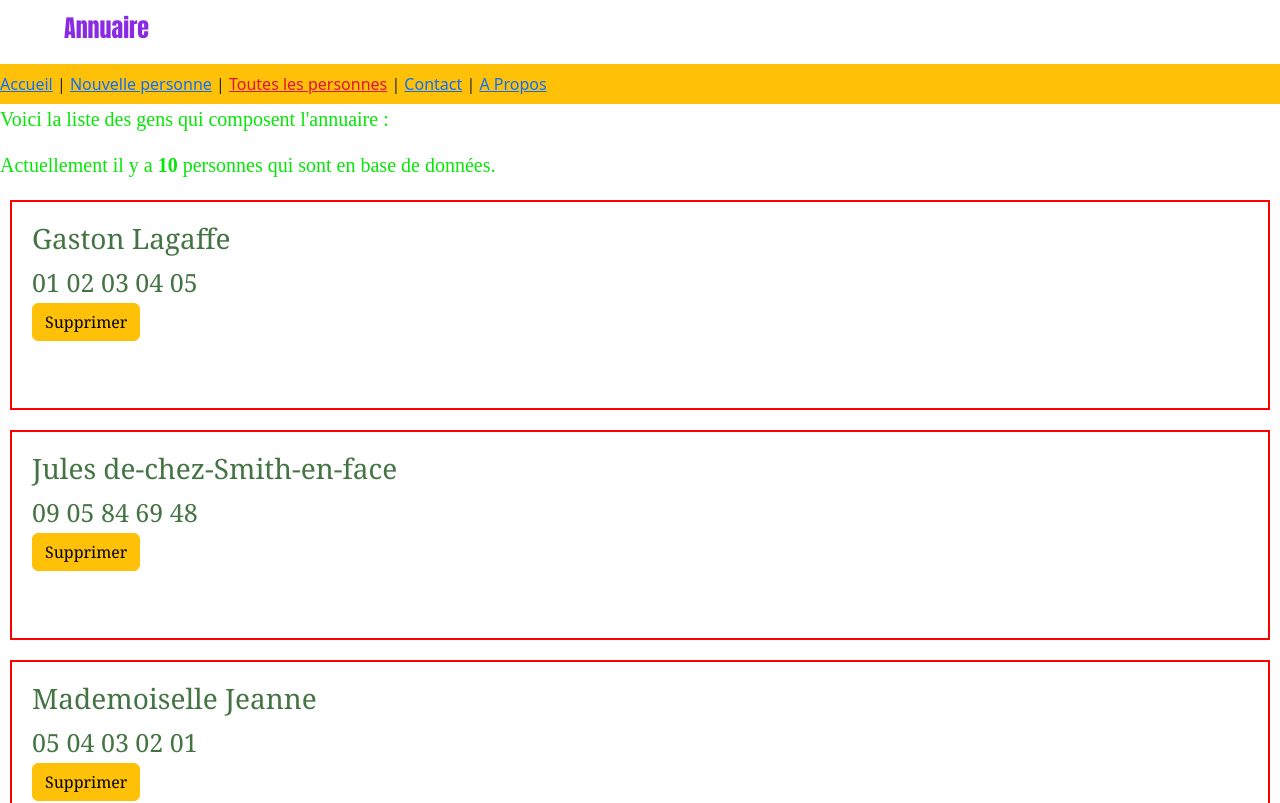
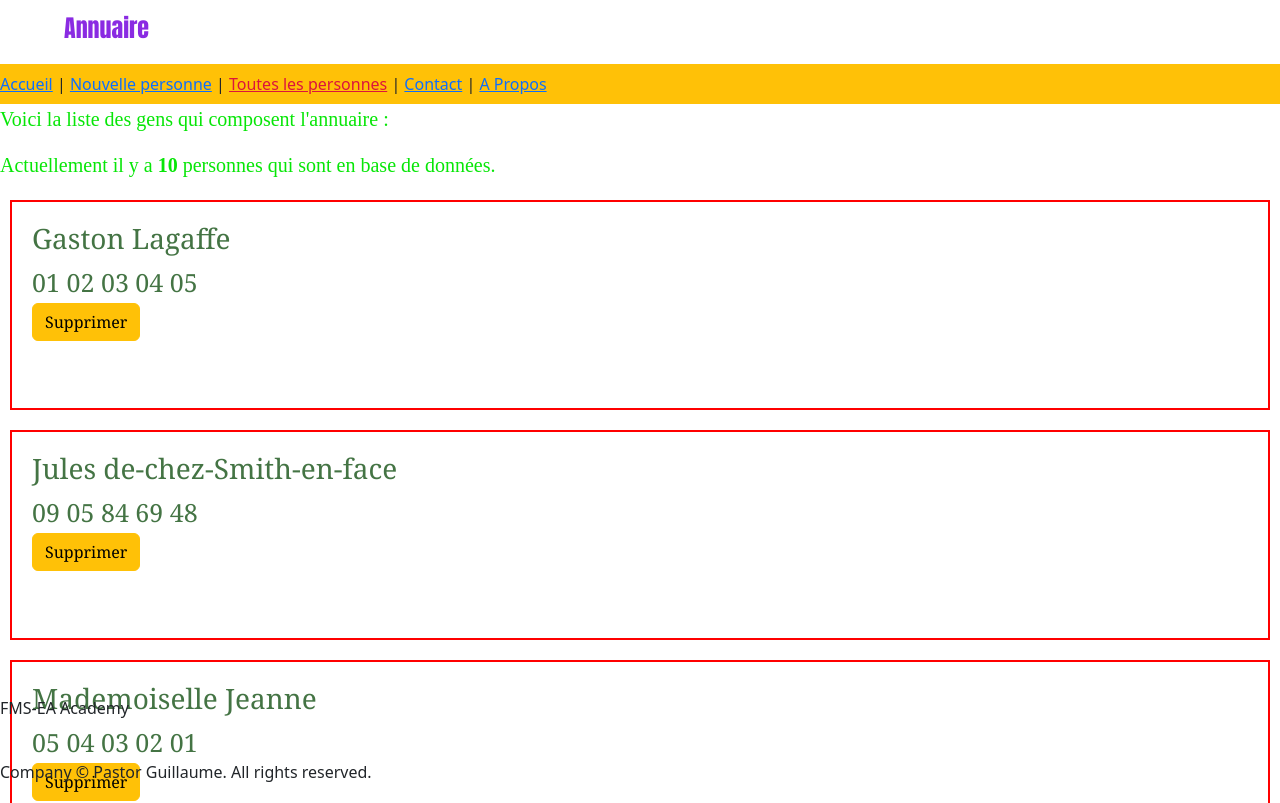
Before and after one commit to GuiomP31/annuaire, an Angular app: page /liste-personne in a window 1280 px wide. Shown: the top 803 px of the page. Built offline with nearby package versions, Linux system fonts and the light colour scheme.

Commit message:
css et html

```diff
--- a/src/app/app.component.html
+++ b/src/app/app.component.html
@@ -16,3 +16,10 @@
 
 
 <router-outlet></router-outlet>
+
+
+<footer class="footer fixed-bottom">
+    <p>FMS-EA Academy</p>
+    <br />
+    <p>Company © Pastor Guillaume. All rights reserved.</p>
+</footer>
```
Also changed, not shown: src/app/app.component.css (+3 -4 lines), src/app/home/home.component.html (line endings or trailing spaces).
